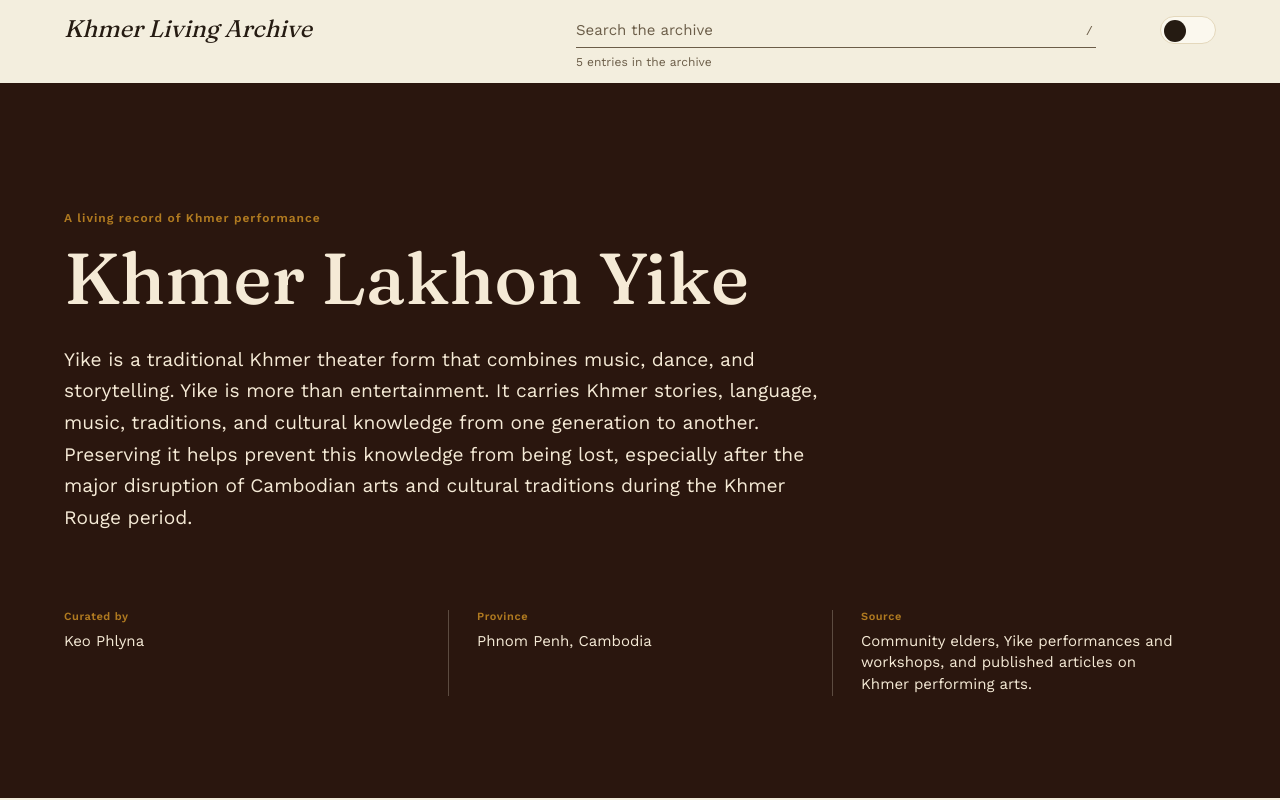
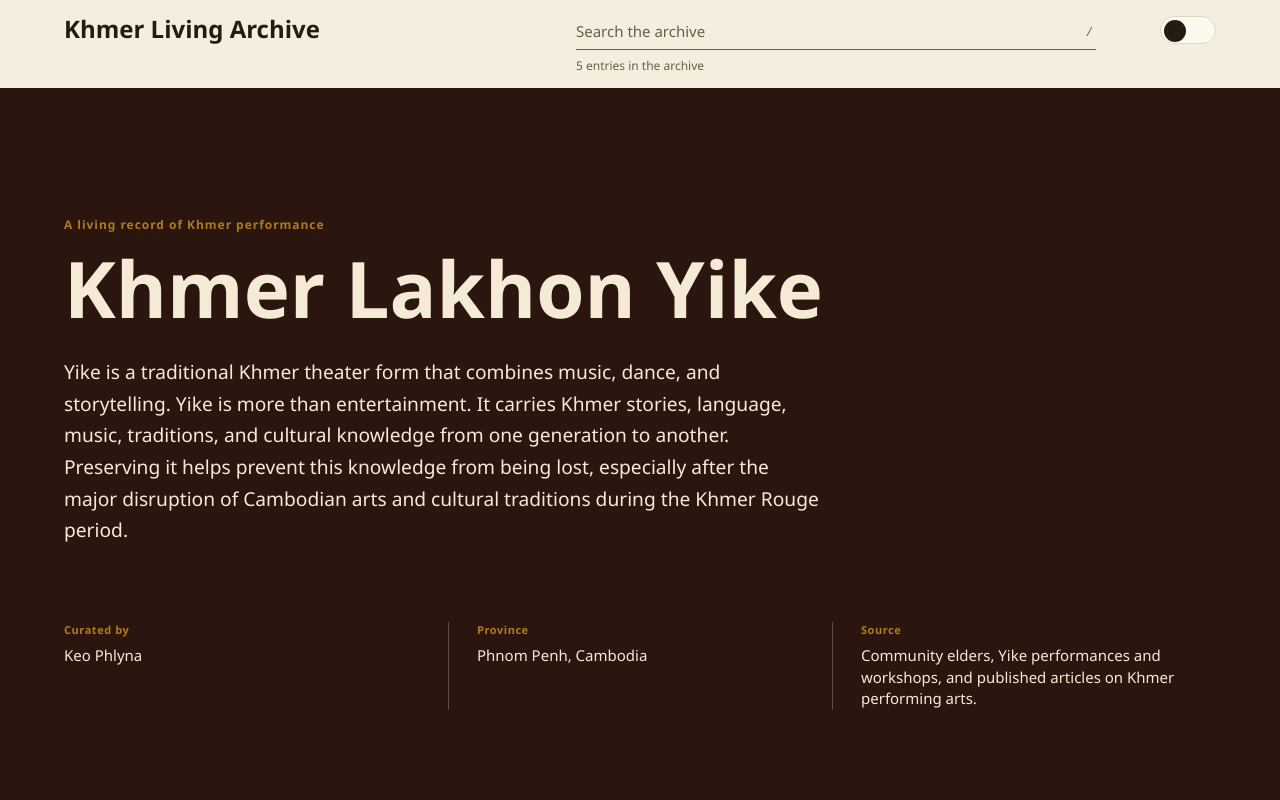
Before and after one commit to keophlyna/yike-archive, a Next.js app: page / in a window 1280 px wide. Shown: the top 800 px of the page. Built offline with nearby package versions, Linux system fonts and the light colour scheme.

Commit message:
changed font family across entire web page

```diff
--- a/app/fonts.js
+++ b/app/fonts.js
@@ -1,17 +1,9 @@
-import { Fraunces, Noto_Serif_Khmer, Work_Sans } from "next/font/google";
+import { Noto_Serif_Khmer } from "next/font/google";
 
-export const fraunces = Fraunces({
-	subsets: ["latin"],
-	weight: ["300", "400", "500", "600", "700", "900"],
-	style: ["normal", "italic"],
-	variable: "--font-fraunces",
-});
-
-export const workSans = Work_Sans({
-	subsets: ["latin"],
-	weight: ["400", "500", "600", "700"],
-	variable: "--font-work-sans",
-});
+export const googleSansFlex = {
+	variable: "--font-google-sans",
+	className: "",
+};
 
 export const notoSerifKhmer = Noto_Serif_Khmer({
 	subsets: ["khmer"],
--- a/app/layout.js
+++ b/app/layout.js
@@ -1,5 +1,5 @@
 import collection from "../collection.config.js";
-import { fraunces, notoSerifKhmer, workSans } from "./fonts.js";
+import { googleSansFlex, notoSerifKhmer } from "./fonts.js";
 import ThemeProvider from "./ThemeContext.js";
 
 export const metadata = {
@@ -9,6 +9,7 @@ export const metadata = {
 
 const themeCss = `
   :root {
+    --font-google-sans: "Google Sans Flex", "Segoe UI", "Helvetica Neue", Arial, sans-serif;
     --page-bg: #F3EEDE;
     --surface: #FBF8EE;
     --surface-border: #E4D8BC;
@@ -42,11 +43,11 @@ const themeCss = `
   }
   html { scroll-behavior: smooth; }
   *, *::before, *::after { box-sizing: border-box; }
-  body { margin: 0; background: var(--page-bg); color: var(--ink); }
+  body { margin: 0; background: var(--page-bg); color: var(--ink); font-family: var(--font-google-sans); }
   ::selection { background: var(--red); color: var(--hero-fg); }
   :focus-visible { outline: 2px solid var(--focus); outline-offset: 3px; }
   .visually-hidden { position: absolute; width: 1px; height: 1px; padding: 0; margin: -1px; overflow: hidden; clip: rect(0,0,0,0); white-space: nowrap; border: 0; }
-  .yk-skip-link { position: fixed; left: 16px; top: 12px; z-index: 100; transform: translateY(-160%); background: var(--ink); color: var(--page-bg); padding: 10px 14px; font: 600 13px var(--font-work-sans), sans-serif; }
+  .yk-skip-link { position: fixed; left: 16px; top: 12px; z-index: 100; transform: translateY(-160%); background: var(--ink); color: var(--page-bg); padding: 10px 14px; font: 600 13px var(--font-google-sans), sans-serif; }
   .yk-skip-link:focus { transform: translateY(0); }
   input[type="search"]::-webkit-search-cancel-button, input[type="search"]::-webkit-search-decoration { display: none; }
   @media (prefers-reduced-motion: reduce) {
@@ -72,12 +73,12 @@ const themeBootstrap = `
 
 export default function RootLayout({ children }) {
   return (
-    <html lang="en" className={`${fraunces.variable} ${workSans.variable} ${notoSerifKhmer.variable}`} suppressHydrationWarning>
+    <html lang="en" className={notoSerifKhmer.variable} suppressHydrationWarning>
       <head>
         <style dangerouslySetInnerHTML={{ __html: themeCss }} />
         <script dangerouslySetInnerHTML={{ __html: themeBootstrap }} />
       </head>
-      <body className={workSans.className} suppressHydrationWarning>
+      <body className={googleSansFlex.className} suppressHydrationWarning>
         <ThemeProvider>{children}</ThemeProvider>
       </body>
     </html>
--- a/app/page.js
+++ b/app/page.js
@@ -7,8 +7,8 @@ import entries from "../data/data_entries.js";
 import ThemeToggle from "./ThemeToggle.js";
 
 const contentWidth = "min(90vw, 1760px)";
-const fontSans = "var(--font-work-sans), sans-serif";
-const fontSerif = "var(--font-fraunces), serif";
+const fontSans = "var(--font-google-sans), sans-serif";
+const fontSerif = "var(--font-google-sans), sans-serif";
 const fontKhmer = "var(--font-noto-serif-khmer), serif";
 
 const styles = {
@@ -16,10 +16,10 @@ const styles = {
   headerScrolled: { borderBottomWidth: 1, borderBottomStyle: "solid", borderBottomColor: "var(--rule)", boxShadow: "0 8px 24px var(--shadow)" },
   headerInner: { width: contentWidth, margin: "0 auto", padding: "16px 0 13px" },
   headerTop: { display: "grid", gridTemplateColumns: "1fr minmax(280px, 520px) auto", alignItems: "start", gap: "clamp(20px, 5vw, 90px)" },
-  wordmark: { fontFamily: fontSerif, fontStyle: "italic", fontSize: 24, color: "var(--ink)", margin: 0, lineHeight: 1.1 },
+  wordmark: { fontFamily: fontSans, fontWeight: 600, fontSize: 24, color: "var(--ink)", margin: 0, lineHeight: 1.1 },
   searchWrap: { minWidth: 0 },
   searchField: { position: "relative", display: "flex", alignItems: "center", borderBottom: "1px solid var(--ink-soft)" },
-  searchInput: { width: "100%", padding: "5px 34px 8px 0", border: 0, background: "transparent", color: "var(--ink)", fontFamily: fontSans, fontSize: 15, outline: "none" },
+  searchInput: { width: "100%", padding: "5px 34px 8px 0", border: 0, background: "transparent", color: "var(--ink)", fontFamily: fontSans, fontWeight: 400, fontSize: 15, outline: "none" },
   searchHint: { position: "absolute", right: 3, color: "var(--ink-soft)", font: `500 12px monospace` },
   clearBtn: { position: "absolute", right: 0, width: 24, height: 24, border: 0, background: "transparent", color: "var(--ink-soft)", cursor: "pointer", fontSize: 14 },
   resultCount: { margin: "7px 0 0", color: "var(--ink-soft)", font: `400 12px ${fontSans}` },
@@ -34,7 +34,7 @@ const styles = {
   hero: { background: "var(--hero-bg)", color: "var(--hero-fg)" },
   heroInner: { width: contentWidth, margin: "0 auto", padding: "clamp(58px, 10vw, 138px) 0 clamp(50px, 8vw, 112px)" },
   kicker: { margin: "0 0 18px", color: "var(--gold)", font: `600 12px ${fontSans}`, letterSpacing: ".08em" },
-  heroTitle: { maxWidth: 900, margin: 0, font: `500 clamp(40px, 6vw, 72px)/.98 ${fontSerif}` },
+  heroTitle: { maxWidth: 900, margin: 0, font: `700 clamp(44px, 6.4vw, 78px)/.96 ${fontSerif}` },
   heroDescription: { maxWidth: 760, margin: "30px 0 0", color: "var(--hero-fg)", font: `400 clamp(17px, 1.5vw, 21px)/1.65 ${fontSans}` },
   metaRow: { display: "flex", flexWrap: "wrap", marginTop: "clamp(42px, 6vw, 76px)" },
   meta: { minWidth: 210, flex: "1 1 210px", padding: "0 28px", borderLeft: "1px solid var(--hero-rule)" },
@@ -43,11 +43,11 @@ const styles = {
   metaValue: { margin: "8px 0 0", color: "var(--hero-fg)", font: `400 15px/1.45 ${fontSans}` },
   main: { width: contentWidth, margin: "0 auto", padding: "clamp(56px, 8vw, 116px) 0 60px" },
   sectionHeader: { display: "flex", alignItems: "center", gap: 14, borderBottom: "1px solid var(--rule)", paddingBottom: 18 },
-  sectionTitle: { margin: 0, font: `italic 500 clamp(28px, 3vw, 42px)/1 ${fontSerif}`, color: "var(--ink)" },
+  sectionTitle: { margin: 0, font: `600 clamp(28px, 3vw, 42px)/1 ${fontSerif}`, color: "var(--ink)" },
   countPill: { display: "inline-flex", alignItems: "center", justifyContent: "center", minWidth: 28, height: 24, padding: "0 8px", background: "var(--ink)", color: "var(--page-bg)", font: `600 12px ${fontSans}` },
   entryList: { marginTop: 0 },
   empty: { padding: "clamp(60px, 10vw, 130px) 0", textAlign: "center" },
-  emptyTitle: { margin: 0, font: `italic 500 clamp(28px, 4vw, 46px) ${fontSerif}`, color: "var(--ink)" },
+  emptyTitle: { margin: 0, font: `600 clamp(28px, 4vw, 46px) ${fontSerif}`, color: "var(--ink)" },
   emptyKh: { margin: "14px 0 0", color: "var(--ink-soft)", font: `400 18px ${fontKhmer}` },
   emptyClear: { marginTop: 28, padding: "10px 16px", border: 0, background: "var(--ink)", color: "var(--page-bg)", font: `600 13px ${fontSans}`, cursor: "pointer" },
   footer: { paddingTop: 22, borderTop: "1px solid var(--rule)", color: "var(--ink-soft)", font: `400 13px/1.6 ${fontSans}` },
--- a/components/EntryCard.js
+++ b/components/EntryCard.js
@@ -1,17 +1,17 @@
 import Image from "next/image";
 
-const fontSans = "var(--font-work-sans), sans-serif";
-const fontSerif = "var(--font-fraunces), serif";
+const fontSans = "var(--font-google-sans), sans-serif";
+const fontSerif = "var(--font-google-sans), sans-serif";
 const fontKhmer = "var(--font-noto-serif-khmer), serif";
 
 const styles = {
   card: { display: "grid", gridTemplateColumns: "1.15fr 1fr", gap: "clamp(28px, 5vw, 72px)", padding: "clamp(48px, 7vh, 96px) 0", borderBottom: "1px solid var(--rule)" },
   media: { position: "relative", width: "100%", height: "clamp(360px, 60vh, 720px)", overflow: "hidden" },
   placeholder: { display: "flex", flexDirection: "column", alignItems: "center", justifyContent: "center", background: "var(--surface)", border: "1px solid var(--surface-border)", color: "var(--ink-soft)" },
-  placeholderCategory: { margin: 0, font: `italic 500 clamp(28px, 4vw, 52px) ${fontSerif}`, color: "var(--ink)" },
+  placeholderCategory: { margin: 0, font: `600 clamp(28px, 4vw, 52px) ${fontSerif}`, color: "var(--ink)" },
   placeholderCaption: { margin: "12px 0 0", font: `400 12px ${fontSans}`, color: "var(--ink-soft)" },
   text: { alignSelf: "center", maxWidth: 620 },
-  folio: { margin: 0, color: "var(--gold)", font: `300 clamp(52px, 8vw, 96px)/.8 ${fontSerif}`, fontStyle: "italic" },
+  folio: { margin: 0, color: "var(--gold)", font: `700 clamp(52px, 8vw, 96px)/.8 ${fontSerif}` },
   category: { margin: "30px 0 12px", font: `600 12px ${fontSans}`, letterSpacing: ".08em" },
   title: { margin: 0, color: "var(--ink)", font: `600 clamp(28px, 3.1vw, 40px)/1.1 ${fontSerif}` },
   titleKh: { margin: "12px 0 0", color: "var(--ink)", font: `600 clamp(23px, 2.5vw, 34px)/1.35 ${fontKhmer}` },
@@ -21,7 +21,7 @@ const styles = {
   footerLabel: { margin: 0, color: "var(--ink-soft)", font: `600 11px ${fontSans}`, letterSpacing: ".06em" },
   footerValue: { margin: "5px 0 0", color: "var(--ink)", font: `500 14px/1.4 ${fontSans}` },
   featureSection: { gridColumn: "1 / -1", order: 3, paddingTop: "clamp(28px, 5vh, 72px)" },
-  featureHeading: { margin: 0, color: "var(--ink)", font: `italic 500 clamp(28px, 3vw, 42px)/1 ${fontSerif}` },
+  featureHeading: { margin: 0, color: "var(--ink)", font: `600 clamp(28px, 3vw, 42px)/1 ${fontSerif}` },
   featureKicker: { margin: "0 0 10px", color: "var(--gold)", font: `600 11px ${fontSans}`, letterSpacing: ".08em", textTransform: "uppercase" },
   featureIntro: { maxWidth: "56ch", margin: "14px 0 0", color: "var(--ink-soft)", font: `400 16px/1.7 ${fontSans}` },
   timeline: { position: "relative", display: "grid", gap: "clamp(28px, 5vw, 72px)", marginTop: "clamp(28px, 5vh, 56px)" },
@@ -32,14 +32,14 @@ const styles = {
   featureKhmer: { margin: "9px 0 0", color: "var(--ink-soft)", font: `400 clamp(16px, 1.6vw, 21px)/1.4 ${fontKhmer}` },
   featureDescription: { maxWidth: "56ch", margin: "14px 0 0", color: "var(--ink-soft)", font: `400 15px/1.7 ${fontSans}` },
   featurePhoto: { position: "relative", display: "flex", alignItems: "center", justifyContent: "center", width: "100%", height: "clamp(180px, 22vw, 300px)", minHeight: 0, aspectRatio: "4 / 3", overflow: "hidden", background: "var(--surface)", border: "1px solid var(--surface-border)", color: "var(--ink-soft)" },
-  featurePhotoText: { margin: 0, font: `italic 500 16px ${fontSerif}`, textAlign: "center" },
+  featurePhotoText: { margin: 0, font: `600 16px ${fontSerif}`, textAlign: "center" },
   featurePhotoCaption: { margin: "7px 0 0", font: `400 11px ${fontSans}`, textAlign: "center" },
   stagingBlock: { display: "grid", gridTemplateColumns: "minmax(260px, .8fr) 1.2fr", gap: "clamp(28px, 5vw, 72px)", alignItems: "center", marginTop: "clamp(48px, 7vh, 96px)", paddingTop: "clamp(28px, 5vh, 56px)", borderTop: "1px solid var(--rule)" },
   arena: { position: "relative", width: "min(100%, 420px)", aspectRatio: "1", margin: "0 auto", border: "1px solid var(--rule)", borderRadius: "50%" },
   arenaCenter: { position: "absolute", top: "50%", left: "50%", display: "flex", alignItems: "center", justifyContent: "center", width: "42%", aspectRatio: "1", padding: 12, border: "1px solid var(--gold)", borderRadius: "50%", background: "var(--surface)", color: "var(--ink)", transform: "translate(-50%, -50%)", textAlign: "center", font: `600 13px/1.3 ${fontSans}` },
   arenaLabel: { position: "absolute", color: "var(--ink-soft)", font: `600 11px ${fontSans}`, letterSpacing: ".06em" },
   stagingCopy: { maxWidth: "56ch" },
-  stagingLead: { margin: 0, color: "var(--ink)", font: `500 clamp(21px, 2.3vw, 30px)/1.25 ${fontSerif}` },
+  stagingLead: { margin: 0, color: "var(--ink)", font: `600 clamp(21px, 2.3vw, 30px)/1.25 ${fontSerif}` },
   stagingText: { margin: "16px 0 0", color: "var(--ink-soft)", font: `400 15px/1.7 ${fontSans}` },
   archetypeGrid: { display: "grid", gridTemplateColumns: "repeat(4, 1fr)", gap: "clamp(16px, 2.5vw, 32px)", marginTop: "clamp(28px, 5vh, 56px)" },
   archetypeCard: { minWidth: 0, paddingTop: 18, borderTop: "2px solid var(--red)" },
--- a/data/data_entries.js
+++ b/data/data_entries.js
@@ -4,7 +4,7 @@ const entries = [
     description:
       "A foundational historical narrative detailing the origins, development, and cultural evolution of Lakhon Yike in Cambodia. It explores historical connections with Cham/Malay musical traditions, its flourishing in rural communities (particularly in Takeo province), royal patronage during the 20th century, and resilience in the post-1979 cultural reconstruction era.",
     contributor: "Royal University of Fine Arts (RUFA)",
-    place: "Cambodia",
+    place: "Cambodia, Takeo",
     photo: "/entries/entry1.jpg",
     titleKh: "ប្រវត្តិសាស្ត្រ និងបរិបទវប្បធម៌នៃល្ខោនយីកេ",
     category: "History",
```
